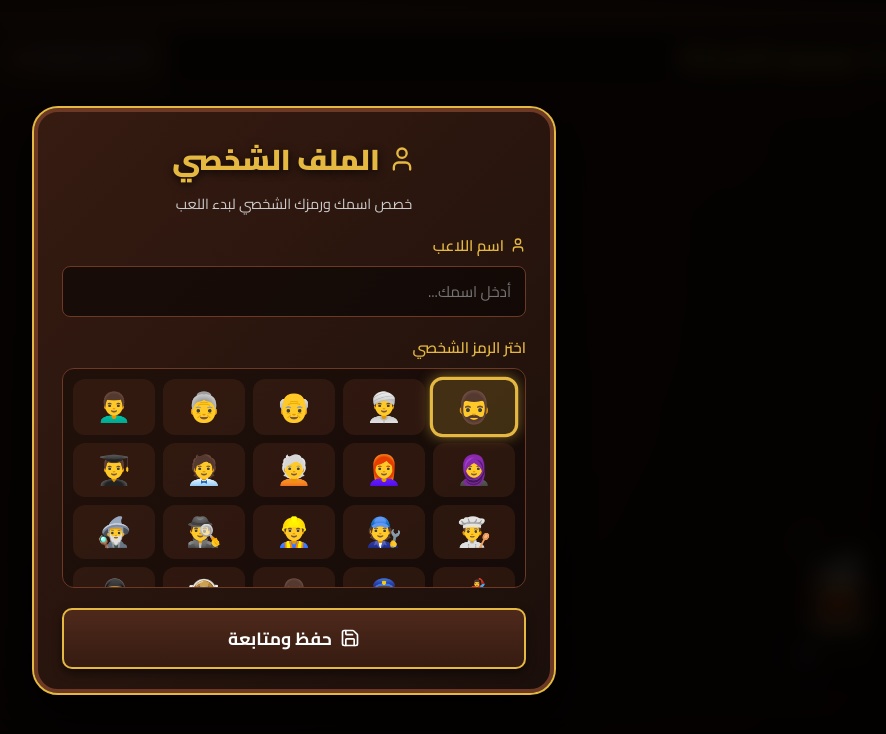
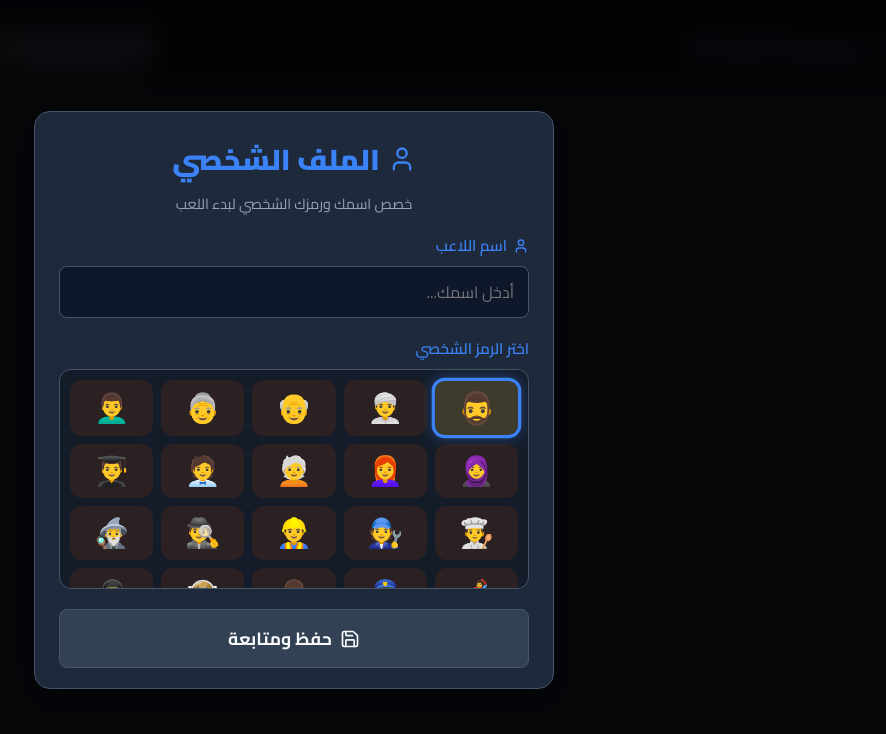
Before and after one commit to ObaidaAljarjary/domino, a React (Vite) app: page / in a window 1280 px wide. Shown: the top 734 px of the page, without its empty margins (346-1232 px from the left). Built offline with nearby package versions, Linux system fonts and the light colour scheme.

Commit message:
Redesign whole app with Minimal Dark Theme

```diff
--- a/src/components/TableLayout.tsx
+++ b/src/components/TableLayout.tsx
@@ -147,7 +147,7 @@ export const TableLayout: React.FC<TableLayoutProps> = ({
   return (
     <div className="table-layout">
       {hasTopRow && (
-        <div className="table-top-row" style={{ display: 'flex', justifyContent: 'center', gap: '20px', padding: '6px 16px', background: 'rgba(27, 15, 11, 0.6)', borderBottom: '2px solid rgba(109, 57, 37, 0.4)' }}>
+        <div className="table-top-row" style={{ display: 'flex', justifyContent: 'center', gap: '20px', padding: '6px 16px', background: 'rgba(30, 41, 59, 0.4)', borderBottom: '1px solid var(--border-color)' }}>
           {topLeftPlayer && (
             <div className={`table-seat seat-top ${isPlayerActive(topLeftPlayer) ? 'seat-active-turn' : ''}`} style={{ flex: 1, padding: 0, border: 'none', background: 'none' }}>
               {renderSeatContent(topLeftPlayer, 'topLeft')}
--- a/src/styles/chaikhana.css
+++ b/src/styles/chaikhana.css
@@ -3,18 +3,30 @@
 @import url('https://fonts.googleapis.com/css2?family=Cairo:wght@400;600;700;900&family=Outfit:wght@400;600;700&display=swap');
 
 :root {
-  --wood-dark: #1b0f0b;
-  --wood-medium: #361b11;
-  --wood-light: #4e291b;
-  --wood-border: #6d3925;
-  --gold-accent: #e5b842;
-  --gold-glow: rgba(229, 184, 66, 0.5);
-  --tea-amber: #c85012;
-  --tea-dark: #7a2300;
-  --tile-bg: #fcfbf5;
-  --tile-shadow: rgba(0, 0, 0, 0.55);
-  --pip-color: #1a1a1a;
-  --brass-pin: #d4af37;
+  --bg-dark: #0f172a;      /* Slate 900 */
+  --bg-medium: #1e293b;    /* Slate 800 */
+  --bg-light: #334155;     /* Slate 700 */
+  --border-color: #475569; /* Slate 600 */
+  --accent-color: #3b82f6; /* Blue 500 */
+  --accent-glow: rgba(59, 130, 246, 0.4);
+  --text-main: #f8fafc;    /* Slate 50 */
+  --text-muted: #94a3b8;   /* Slate 400 */
+  --tile-bg: #ffffff;
+  --tile-shadow: rgba(0, 0, 0, 0.1);
+  --pip-color: #0f172a;
+  --pin-color: #cbd5e1;    /* Slate 300 */
+
+  /* Aliases to map old theme vars to new minimal vars without breaking HTML logic */
+  --wood-dark: var(--bg-dark);
+  --wood-medium: var(--bg-medium);
+  --wood-light: var(--bg-light);
+  --wood-border: var(--border-color);
+  --gold-accent: var(--accent-color);
+  --gold-glow: var(--accent-glow);
+  --tea-amber: var(--accent-color);
+  --tea-dark: var(--bg-medium);
+  --brass-pin: var(--pin-color);
+
   --arabic-font: 'Cairo', 'Tajawal', sans-serif;
   --english-font: 'Outfit', sans-serif;
 }
@@ -48,29 +60,22 @@ html, body, #root {
   flex-direction: column;
   align-items: center;
   justify-content: center;
-  background:
-    radial-gradient(circle at 50% 30%, rgba(229, 184, 66, 0.12), transparent 70%),
-    radial-gradient(circle at 50% 50%, var(--wood-medium) 0%, var(--wood-dark) 100%);
+  background: var(--bg-dark);
   position: relative;
   overflow: hidden;
 }
 
-/* Oriental Wood Table Frame - Centered and Full Screen */
+/* Sleek Minimal Table Frame - Centered and Full Screen */
 .chaikhana-table-container {
   width: calc(100vw - 24px);
   height: calc(100vh - 24px);
   max-width: 100vw;
   max-height: 100vh;
   margin: 12px;
-  border-radius: 24px;
-  border: 10px solid var(--wood-border);
-  box-shadow:
-    inset 0 0 50px rgba(0, 0, 0, 0.85),
-    0 12px 35px rgba(0, 0, 0, 0.8);
-  background:
-    radial-gradient(circle at 50% 50%, rgba(229, 184, 66, 0.05) 0%, transparent 60%),
-    repeating-linear-gradient(45deg, rgba(0,0,0,0.03) 0px, rgba(0,0,0,0.03) 2px, transparent 2px, transparent 4px),
-    linear-gradient(135deg, #2c160e 0%, #1a0b06 100%);
+  border-radius: 16px;
+  border: 1px solid var(--border-color);
+  box-shadow: 0 4px 20px rgba(0, 0, 0, 0.2);
+  background: var(--bg-medium);
   display: flex;
   flex-direction: column;
   justify-content: space-between;
@@ -78,18 +83,9 @@ html, body, #root {
   overflow: hidden;
 }
 
-/* Oriental Arabesque Gold Pattern Border Trim */
+/* Hide old gold pattern trim for minimal theme */
 .chaikhana-table-container::before {
-  content: '';
-  position: absolute;
-  top: 0;
-  left: 0;
-  right: 0;
-  bottom: 0;
-  border: 3px dashed rgba(229, 184, 66, 0.35);
-  border-radius: 14px;
-  pointer-events: none;
-  margin: 6px;
+  display: none;
 }
 
 /* Header Bar */
@@ -111,8 +107,7 @@ html, body, #root {
   gap: 12px;
   font-size: 1.4rem;
   font-weight: 900;
-  color: var(--gold-accent);
-  text-shadow: 0 2px 4px rgba(0, 0, 0, 0.8);
+  color: var(--accent-color);
 }
 
 .header-actions {
@@ -122,9 +117,9 @@ html, body, #root {
 }
 
 .icon-btn {
-  background: rgba(78, 41, 27, 0.6);
-  border: 1px solid var(--gold-accent);
-  color: #fff;
+  background: var(--bg-light);
+  border: 1px solid var(--border-color);
+  color: var(--text-main);
   padding: 8px 14px;
   border-radius: 8px;
   cursor: pointer;
@@ -135,14 +130,11 @@ html, body, #root {
   font-weight: 600;
   font-size: 0.9rem;
   transition: all 0.2s ease;
-  box-shadow: 0 2px 6px rgba(0, 0, 0, 0.4);
 }
 
 .icon-btn:hover {
-  background: var(--gold-accent);
-  color: var(--wood-dark);
+  background: var(--border-color);
   transform: translateY(-2px);
-  box-shadow: 0 4px 12px var(--gold-glow);
 }
 
 /* Centered Board Area */
@@ -174,14 +166,7 @@ html, body, #root {
 
 /* Traditional Iraqi Arabesque Corner Ornaments */
 .iraqi-ornament-corner {
-  position: absolute;
-  width: 80px;
-  height: 80px;
-  pointer-events: none;
-  opacity: 0.35;
-  background-image: radial-gradient(circle, var(--gold-accent) 2px, transparent 2px);
-  background-size: 10px 10px;
-  border: 2px solid var(--gold-accent);
+  display: none;
 }
 
 .iraqi-ornament-corner.top-left {
@@ -220,20 +205,20 @@ html, body, #root {
 .empty-board-box {
   text-align: center;
   padding: 36px 48px;
-  background: rgba(27, 15, 11, 0.7);
+  background: rgba(30, 41, 59, 0.7);
   backdrop-filter: blur(8px);
-  border: 2px dashed var(--gold-accent);
-  border-radius: 24px;
-  box-shadow: 0 10px 30px rgba(0,0,0,0.6);
+  border: 1px dashed var(--border-color);
+  border-radius: 16px;
+  box-shadow: 0 4px 12px rgba(0,0,0,0.1);
   z-index: 5;
   transition: all 0.2s ease;
   margin: auto;
 }
 
 .board-area.drag-active .empty-board-box {
-  border-color: #4ef037;
-  box-shadow: 0 0 25px rgba(78, 240, 55, 0.6);
-  transform: scale(1.05);
+  border-color: var(--accent-color);
+  box-shadow: 0 0 15px var(--accent-glow);
+  transform: scale(1.02);
 }
 
 .ornament-star {
@@ -260,22 +245,19 @@ html, body, #root {
   margin-top: 6px;
 }
 
-/* Handcrafted Ivory Domino Tile */
+/* Clean Minimal Domino Tile */
 .domino-tile {
   width: 44px;
   height: 88px;
-  background: linear-gradient(145deg, #ffffff 0%, #f4f0e6 100%);
+  background: var(--tile-bg);
   border-radius: 6px;
-  border: 1px solid #d4ceb8;
-  box-shadow:
-    0 4px 10px var(--tile-shadow),
-    inset 0 1px 1px rgba(255, 255, 255, 0.9),
-    inset 0 -2px 3px rgba(0, 0, 0, 0.15);
+  border: 1px solid var(--border-color);
+  box-shadow: 0 2px 6px var(--tile-shadow);
   display: flex;
   flex-direction: column;
   position: relative;
   cursor: pointer;
-  transition: transform 0.2s ease, box-shadow 0.2s ease;
+  transition: transform 0.2s ease, border-color 0.2s ease;
   margin: 2px;
   flex-shrink: 0;
 }
@@ -296,57 +278,47 @@ html, body, #root {
 }
 
 .domino-tile.playable {
-  box-shadow:
-    0 0 18px var(--gold-accent),
-    0 4px 12px var(--tile-shadow);
-  border-color: var(--gold-accent);
-  transform: translateY(-6px);
-  animation: pulseGlow 1.5s infinite alternate;
-}
-
-@keyframes pulseGlow {
-  0% { box-shadow: 0 0 8px var(--gold-accent); }
-  100% { box-shadow: 0 0 22px var(--gold-accent), 0 0 30px var(--gold-accent); }
+  border-color: var(--accent-color);
+  border-width: 2px;
+  transform: translateY(-4px);
+  box-shadow: 0 4px 12px var(--accent-glow);
 }
 
 .domino-tile:hover:not(.disabled) {
-  transform: translateY(-8px) scale(1.05);
+  transform: translateY(-4px);
   z-index: 20;
 }
 
 /* Center Divider Line & Brass Pin (زر النحاس) */
 .tile-divider-vertical {
   width: 100%;
-  height: 2px;
-  background: #c5bfa8;
+  height: 1px;
+  background: var(--border-color);
   position: absolute;
   top: 50%;
   left: 0;
   transform: translateY(-50%);
-  box-shadow: inset 0 1px 1px rgba(0,0,0,0.2);
 }
 
 .tile-divider-horizontal {
   height: 100%;
-  width: 2px;
-  background: #c5bfa8;
+  width: 1px;
+  background: var(--border-color);
   position: absolute;
   left: 50%;
   top: 0;
   transform: translateX(-50%);
-  box-shadow: inset 0 1px 1px rgba(0,0,0,0.2);
 }
 
 .brass-pin {
-  width: 6px;
-  height: 6px;
+  width: 4px;
+  height: 4px;
   border-radius: 50%;
-  background: radial-gradient(circle at 30% 30%, #fff 0%, var(--brass-pin) 70%, #997a15 100%);
+  background: var(--pin-color);
   position: absolute;
   top: 50%;
   left: 50%;
   transform: translate(-50%, -50%);
-  box-shadow: 0 1px 2px rgba(0, 0, 0, 0.4);
   z-index: 2;
 }
 
@@ -363,11 +335,10 @@ html, body, #root {
 }
 
 .pip {
-  width: 7px;
-  height: 7px;
+  width: 8px;
+  height: 8px;
   border-radius: 50%;
-  background: radial-gradient(circle at 30% 30%, #444 0%, var(--pip-color) 70%);
-  box-shadow: inset 0 1px 1px rgba(0, 0, 0, 0.8);
+  background: var(--pip-color);
 }
 
 /* Pip Grid Positioning */
@@ -394,9 +365,9 @@ html, body, #root {
   width: 56px;
   height: 56px;
   border-radius: 50%;
-  background: rgba(229, 184, 66, 0.25);
-  border: 2px dashed var(--gold-accent);
-  color: var(--gold-accent);
+  background: rgba(59, 130, 246, 0.15);
+  border: 2px dashed var(--accent-color);
+  color: var(--accent-color);
   display: flex;
   align-items: center;
   justify-content: center;
@@ -408,15 +379,15 @@ html, body, #root {
 }
 
 .drop-zone-wrapper.drag-over .drop-target-btn {
-  background: var(--gold-accent);
-  color: var(--wood-dark);
+  background: var(--accent-color);
+  color: #fff;
   transform: scale(1.25);
-  box-shadow: 0 0 25px var(--gold-glow);
+  box-shadow: 0 0 25px var(--accent-glow);
 }
 
 .drop-target-btn:hover {
-  background: var(--gold-accent);
-  color: var(--wood-dark);
+  background: var(--accent-color);
+  color: #fff;
   transform: scale(1.15);
 }
 
@@ -425,17 +396,9 @@ html, body, #root {
   100% { transform: scale(1.08); }
 }
 
-/* Istikan Iraqi Tea Component */
+/* Istikan Iraqi Tea Component - Hidden for minimal theme */
 .istikan-container {
-  position: absolute;
-  bottom: 110px;
-  right: 24px;
-  display: flex;
-  flex-direction: column;
-  align-items: center;
-  cursor: pointer;
-  z-index: 15;
-  transition: transform 0.2s ease;
+  display: none;
 }
 
 .istikan-container:hover {
@@ -519,9 +482,8 @@ html, body, #root {
 
 /* Player Hands Bar */
 .bottom-hand-bar {
-  background: rgba(27, 15, 11, 0.95);
-  backdrop-filter: blur(10px);
-  border-top: 3px solid var(--wood-border);
+  background: var(--bg-dark);
+  border-top: 1px solid var(--border-color);
   padding: 12px;
   display: flex;
   flex-direction: column;
@@ -545,16 +507,16 @@ html, body, #root {
   display: flex;
   align-items: center;
   gap: 10px;
-  color: #fff;
+  color: var(--text-main);
   font-size: 1rem;
   font-weight: 700;
 }
 
 .turn-indicator-badge {
-  background: var(--gold-accent);
-  color: var(--wood-dark);
+  background: var(--accent-color);
+  color: #fff;
   padding: 4px 12px;
-  border-radius: 12px;
+  border-radius: 8px;
   font-size: 0.85rem;
   font-weight: 800;
   animation: pulseBadge 1.2s infinite alternate;
@@ -562,7 +524,7 @@ html, body, #root {
 
 @keyframes pulseBadge {
   0% { transform: scale(1); }
-  100% { transform: scale(1.06); }
+  100% { transform: scale(1.02); }
 }
 
 .action-buttons-group {
@@ -571,40 +533,37 @@ html, body, #root {
 }
 
 .game-btn {
-  background: linear-gradient(180deg, var(--wood-light) 0%, var(--wood-medium) 100%);
-  border: 2px solid var(--gold-accent);
-  color: #fff;
+  background: var(--bg-light);
+  border: 1px solid var(--border-color);
+  color: var(--text-main);
   font-family: inherit;
   font-weight: 700;
   font-size: 1rem;
   padding: 8px 20px;
-  border-radius: 10px;
+  border-radius: 8px;
   cursor: pointer;
   display: flex;
   align-items: center;
   gap: 8px;
-  box-shadow: 0 4px 10px rgba(0, 0, 0, 0.5);
   transition: all 0.2s ease;
 }
 
 .game-btn:hover:not(:disabled) {
-  background: var(--gold-accent);
-  color: var(--wood-dark);
+  background: var(--accent-color);
+  border-color: var(--accent-color);
+  color: #fff;
   transform: translateY(-2px);
-  box-shadow: 0 6px 14px var(--gold-glow);
 }
 
 .game-btn:disabled {
   opacity: 0.4;
   cursor: not-allowed;
-  border-color: #666;
 }
 
 .game-btn.active {
-  background: var(--gold-accent);
-  color: var(--wood-dark);
-  box-shadow: 0 0 14px var(--gold-glow);
-  border-color: #ffd700;
+  background: var(--accent-color);
+  border-color: var(--accent-color);
+  color: #fff;
 }
 
 /* Bot Speech Banner */
@@ -613,12 +572,11 @@ html, body, #root {
   top: 75px;
   left: 50%;
   transform: translateX(-50%);
-  background: rgba(255, 255, 255, 0.95);
-  color: #111;
+  background: var(--bg-light);
+  color: var(--text-main);
   padding: 8px 18px;
-  border-radius: 20px;
-  border: 2px solid var(--gold-accent);
-  box-shadow: 0 6px 16px rgba(0,0,0,0.5);
+  border-radius: 12px;
+  border: 1px solid var(--border-color);
   font-weight: 700;
   font-size: 0.95rem;
   display: flex;
@@ -638,11 +596,12 @@ html, body, #root {
   position: absolute;
   top: 75px;
   left: 20px;
-  background: #fdf6e3;
-  color: #2b2b2b;
+  background: var(--bg-medium);
+  border: 1px solid var(--border-color);
+  color: var(--text-main);
   width: 220px;
   padding: 14px;
-  border-radius: 8px;
+  border-radius: 12px;
   border-left: 6px solid #b58900;
   box-shadow: 0 8px 20px rgba(0,0,0,0.6);
   font-family: inherit;
@@ -685,16 +644,16 @@ html, body, #root {
 }
 
 .lobby-card {
-  background: linear-gradient(135deg, var(--wood-medium) 0%, var(--wood-dark) 100%);
-  border: 4px solid var(--wood-border);
-  outline: 2px solid var(--gold-accent);
-  border-radius: 24px;
+  background: var(--bg-medium);
+  border: 1px solid var(--border-color);
+  outline: none;
+  border-radius: 16px;
   width: 95%;
   max-width: 580px;
   max-height: 88vh;
   overflow-y: auto;
   padding: 20px 24px;
-  box-shadow: 0 20px 50px rgba(0,0,0,0.9);
+  box-shadow: 0 10px 30px rgba(0,0,0,0.3);
   display: flex;
   flex-direction: column;
   gap: 14px;
@@ -705,12 +664,11 @@ html, body, #root {
 .lobby-title {
   font-size: 1.8rem;
   font-weight: 900;
-  color: var(--gold-accent);
-  text-shadow: 0 2px 8px rgba(0,0,0,0.8);
+  color: var(--accent-color);
 }
 
 .lobby-subtitle {
-  color: #ccc;
+  color: var(--text-muted);
   font-size: 0.9rem;
 }
 
@@ -721,8 +679,8 @@ html, body, #root {
 }
 
 .mode-card {
-  background: rgba(78, 41, 27, 0.6);
-  border: 2px solid transparent;
+  background: var(--bg-light);
+  border: 1px solid transparent;
   border-radius: 12px;
   padding: 10px 12px;
   cursor: pointer;
@@ -734,24 +692,25 @@ html, body, #root {
 }
 
 .mode-card.active {
-  border-color: var(--gold-accent);
-  background: rgba(229, 184, 66, 0.15);
-  box-shadow: 0 0 15px var(--gold-glow);
+  border-color: var(--accent-color);
+  background: rgba(59, 130, 246, 0.15);
+  box-shadow: 0 0 15px var(--accent-glow);
 }
 
 .mode-card:hover {
   transform: translateY(-2px);
+  background: var(--border-color);
 }
 
 .input-field {
   width: 100%;
   padding: 10px 14px;
-  background: rgba(0, 0, 0, 0.5);
-  border: 1px solid var(--wood-border);
+  background: var(--bg-dark);
+  border: 1px solid var(--border-color);
   border-radius: 8px;
-  color: #fff;
+  color: var(--text-main);
   font-family: inherit;
-  font-size: 0.95rem;
+  font-size: 1rem;
   outline: none;
 }
 
@@ -773,14 +732,14 @@ html, body, #root {
 }
 
 .round-end-card {
-  background: linear-gradient(180deg, #361b11 0%, #1b0f0b 100%);
-  border: 3px solid var(--gold-accent);
-  border-radius: 20px;
+  background: var(--bg-medium);
+  border: 1px solid var(--border-color);
+  border-radius: 16px;
   padding: 28px;
   width: 90%;
   max-width: 440px;
   text-align: center;
-  box-shadow: 0 10px 30px rgba(0,0,0,0.8);
+  box-shadow: 0 10px 30px rgba(0,0,0,0.3);
 }
 
 /* ===== TABLE LAYOUT WITH OPPONENT SEATS ===== */
@@ -879,8 +838,8 @@ html, body, #root {
   flex-direction: column;
   width: 100%;
   padding: 6px 16px;
-  background: rgba(27, 15, 11, 0.6);
-  border-bottom: 2px solid rgba(109, 57, 37, 0.4);
+  background: rgba(30, 41, 59, 0.4);
+  border-bottom: 1px solid var(--border-color);
 }
 
 /* Left seat */
@@ -889,8 +848,8 @@ html, body, #root {
   width: 90px;
   min-width: 90px;
   padding: 8px 6px;
-  background: rgba(27, 15, 11, 0.4);
-  border-right: 2px solid rgba(109, 57, 37, 0.3);
+  background: rgba(30, 41, 59, 0.2);
+  border-right: 1px solid var(--border-color);
 }
 
 /* Right seat */
@@ -899,14 +858,14 @@ html, body, #root {
   width: 90px;
   min-width: 90px;
   padding: 8px 6px;
-  background: rgba(27, 15, 11, 0.4);
-  border-left: 2px solid rgba(109, 57, 37, 0.3);
+  background: rgba(30, 41, 59, 0.2);
+  border-left: 1px solid var(--border-color);
 }
 
 /* Active turn glow */
 .seat-active-turn {
-  background: rgba(229, 184, 66, 0.12) !important;
-  box-shadow: inset 0 0 20px rgba(229, 184, 66, 0.2);
+  background: rgba(59, 130, 246, 0.1) !important;
+  box-shadow: inset 0 0 10px rgba(59, 130, 246, 0.2);
 }
 
 .seat-active-turn .seat-name {
@@ -1018,9 +977,9 @@ html, body, #root {
   position: absolute;
   bottom: 20px;
   right: 20px;
-  background: var(--button-gradient);
-  color: #fff;
-  border: 1px solid var(--gold-accent);
+  background: var(--bg-light);
+  color: var(--text-main);
+  border: 1px solid var(--border-color);
   border-radius: 50%;
   width: 50px;
   height: 50px;
@@ -1028,13 +987,16 @@ html, body, #root {
   align-items: center;
   justify-content: center;
   cursor: pointer;
-  box-shadow: 0 4px 10px rgba(0,0,0,0.5);
+  box-shadow: 0 4px 12px rgba(0,0,0,0.2);
   z-index: 100;
-  transition: transform 0.2s;
+  transition: transform 0.2s, background 0.2s;
 }
 
 .chat-toggle-btn:hover {
   transform: scale(1.1);
+  background: var(--accent-color);
+  border-color: var(--accent-color);
+  color: #fff;
 }
 
 .chat-box-container {
@@ -1043,12 +1005,12 @@ html, body, #root {
   right: 20px;
   width: 320px;
   height: 400px;
-  background: rgba(43, 24, 16, 0.95);
-  border: 2px solid var(--gold-accent);
+  background: var(--bg-dark);
+  border: 1px solid var(--border-color);
   border-radius: 12px;
   display: flex;
   flex-direction: column;
-  box-shadow: 0 10px 25px rgba(0,0,0,0.7);
+  box-shadow: 0 10px 25px rgba(0,0,0,0.3);
   z-index: 100;
   overflow: hidden;
   animation: slideUp 0.3s ease;
@@ -1064,14 +1026,14 @@ html, body, #root {
   justify-content: space-between;
   align-items: center;
   padding: 12px;
-  background: rgba(0, 0, 0, 0.3);
-  border-bottom: 1px solid rgba(229, 184, 66, 0.3);
+  background: var(--bg-medium);
+  border-bottom: 1px solid var(--border-color);
 }
 
 .chat-box-header h3 {
   margin: 0;
   font-size: 1rem;
-  color: var(--gold-accent);
+  color: var(--accent-color);
 }
 
 .chat-box-messages {
@@ -1085,7 +1047,7 @@ html, body, #root {
 
 .chat-empty-state {
   text-align: center;
-  color: rgba(255, 255, 255, 0.5);
+  color: var(--text-muted);
   margin: auto;
   font-style: italic;
 }
@@ -1106,7 +1068,7 @@ html, body, #root {
 
 .chat-sender {
   font-size: 0.75rem;
-  color: var(--gold-accent);
+  color: var(--accent-color);
   margin-bottom: 2px;
   opacity: 0.8;
 }
@@ -1115,23 +1077,23 @@ html, body, #root {
   padding: 8px 12px;
   border-radius: 12px;
   font-size: 0.9rem;
-  background: rgba(0, 0, 0, 0.4);
-  color: #fff;
-  border: 1px solid rgba(255, 255, 255, 0.1);
+  background: var(--bg-light);
+  color: var(--text-main);
+  border: 1px solid var(--border-color);
   word-wrap: break-word;
 }
 
 .chat-message.mine .chat-bubble {
-  background: rgba(229, 184, 66, 0.2);
-  border-color: rgba(229, 184, 66, 0.4);
+  background: rgba(59, 130, 246, 0.2);
+  border-color: var(--accent-color);
 }
 
 .chat-box-input-area {
   display: flex;
   padding: 10px;
   gap: 8px;
-  background: rgba(0, 0, 0, 0.3);
-  border-top: 1px solid rgba(229, 184, 66, 0.3);
+  background: var(--bg-medium);
+  border-top: 1px solid var(--border-color);
   align-items: center;
 }
 
@@ -1143,18 +1105,18 @@ html, body, #root {
 
 .chat-input {
   flex: 1;
-  background: rgba(0, 0, 0, 0.4);
-  border: 1px solid rgba(255, 255, 255, 0.2);
+  background: var(--bg-dark);
+  border: 1px solid var(--border-color);
   border-radius: 20px;
   padding: 8px 12px;
-  color: #fff;
+  color: var(--text-main);
   font-size: 0.9rem;
   outline: none;
   font-family: inherit;
 }
 
 .chat-input:focus {
-  border-color: var(--gold-accent);
+  border-color: var(--accent-color);
 }
 
 .emote-btn {
@@ -1163,11 +1125,11 @@ html, body, #root {
 
 .send-btn {
   padding: 8px;
-  color: var(--gold-accent);
+  color: var(--accent-color);
 }
 
 .send-btn:disabled {
-  color: rgba(255, 255, 255, 0.3);
+  color: var(--text-muted);
   cursor: not-allowed;
 }
 
@@ -1175,14 +1137,14 @@ html, body, #root {
   position: absolute;
   bottom: 45px;
   left: 0;
-  background: rgba(30, 16, 12, 0.95);
-  border: 1px solid var(--gold-accent);
+  background: var(--bg-dark);
+  border: 1px solid var(--border-color);
   border-radius: 12px;
   padding: 8px;
   display: grid;
   grid-template-columns: repeat(4, 1fr);
   gap: 6px;
-  box-shadow: 0 4px 15px rgba(0,0,0,0.6);
+  box-shadow: 0 4px 15px rgba(0,0,0,0.3);
   z-index: 101;
 }
 
```
